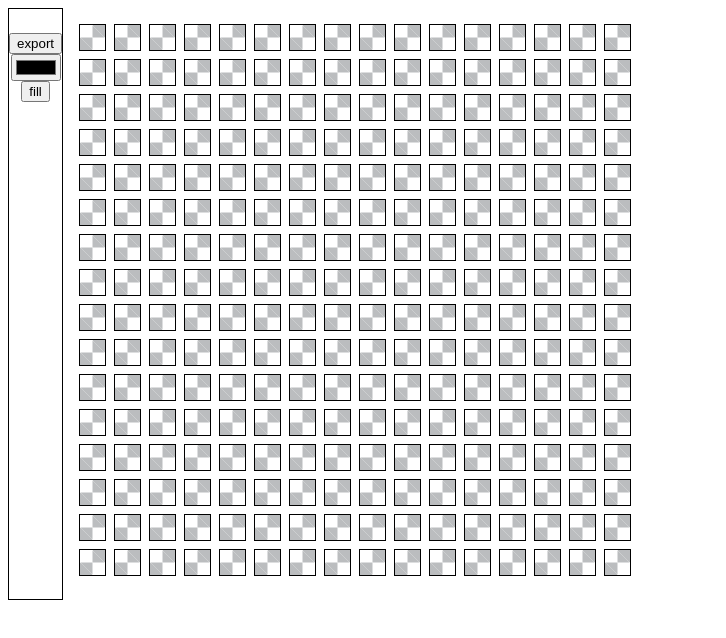
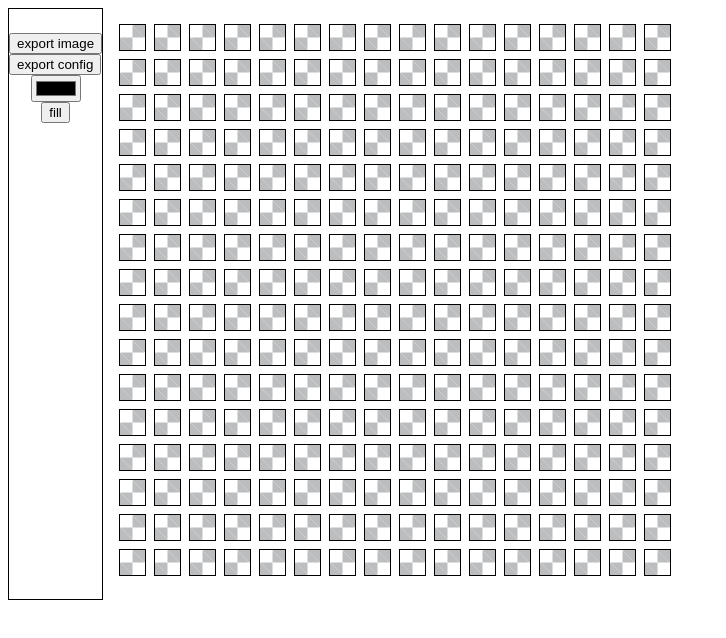
Before and after one commit to johnchughes/yoto-image-drawing, a React (Vite) app: page / in a window 1280 px wide. Shown: the top 638 px of the page, without its empty margins (0-726 px from the left). Built offline with nearby package versions, Linux system fonts and the light colour scheme.

Commit message:
added json export

```diff
--- a/src/App.tsx
+++ b/src/App.tsx
@@ -61,11 +61,11 @@ function App() {
 
     for (let x = 0; x < pixels.length; x++) {
       for (let y = 0; y < pixels[x].length; y++) {
+        console.log(x, y);
         const pixel = pixels[x][y];
-        console.log(pixel);
         if (pixel) {
           ctx.rect(x, y, 1, 1);
-          ctx.fillStyle = pixels[x][y];
+          ctx.fillStyle = pixel;
           ctx.fillRect(x, y, 1, 1);
         }
         else {
@@ -76,6 +76,7 @@ function App() {
       }
     }
 
+    //todo: reactify this
     var image = exportCanvas.current.toDataURL();
     var aDownloadLink = document.createElement('a');
     aDownloadLink.download = 'my_yoto_image.png';
@@ -83,6 +84,33 @@ function App() {
     aDownloadLink.click();
 
   }
+
+  interface ImageConfig {
+    image_name: string,
+    pixels: string[][],
+    grid_size: number
+  }
+
+  const exportJSON = () => {
+    const cfg : ImageConfig = {
+      image_name: "my_yoto_pic",
+      pixels: pixels,
+      grid_size: GRID_SIZE
+    };
+
+    const jsonString = JSON.stringify(cfg);
+
+    //todo: reactify this
+    var element = document.createElement('a');
+    element.setAttribute('href', 'data:text/plain;charset=utf-8,' + encodeURIComponent(jsonString));
+    element.setAttribute('download', `${cfg.image_name}.json`);
+    element.style.display = 'none';
+    document.body.appendChild(element);
+    element.click();
+    document.body.removeChild(element);
+  }
+
+
 
   const fill = () => {
     const colourHex: string = colourPicker.current?.value as string;
@@ -96,7 +124,8 @@ function App() {
 
         <div style={{ display: 'fex', flexDirection: 'column' }}>
           <canvas ref={exportCanvas} width={16} height={16}></canvas>
-          <button style={{ display: 'block' }} onClick={() => exportPNG()}>export</button>
+          <button style={{ display: 'block' }} onClick={() => exportPNG()}>export image</button>
+          <button style={{display: 'block'}} onClick={() => exportJSON()}>export config</button>
         </div>
 
 
```
